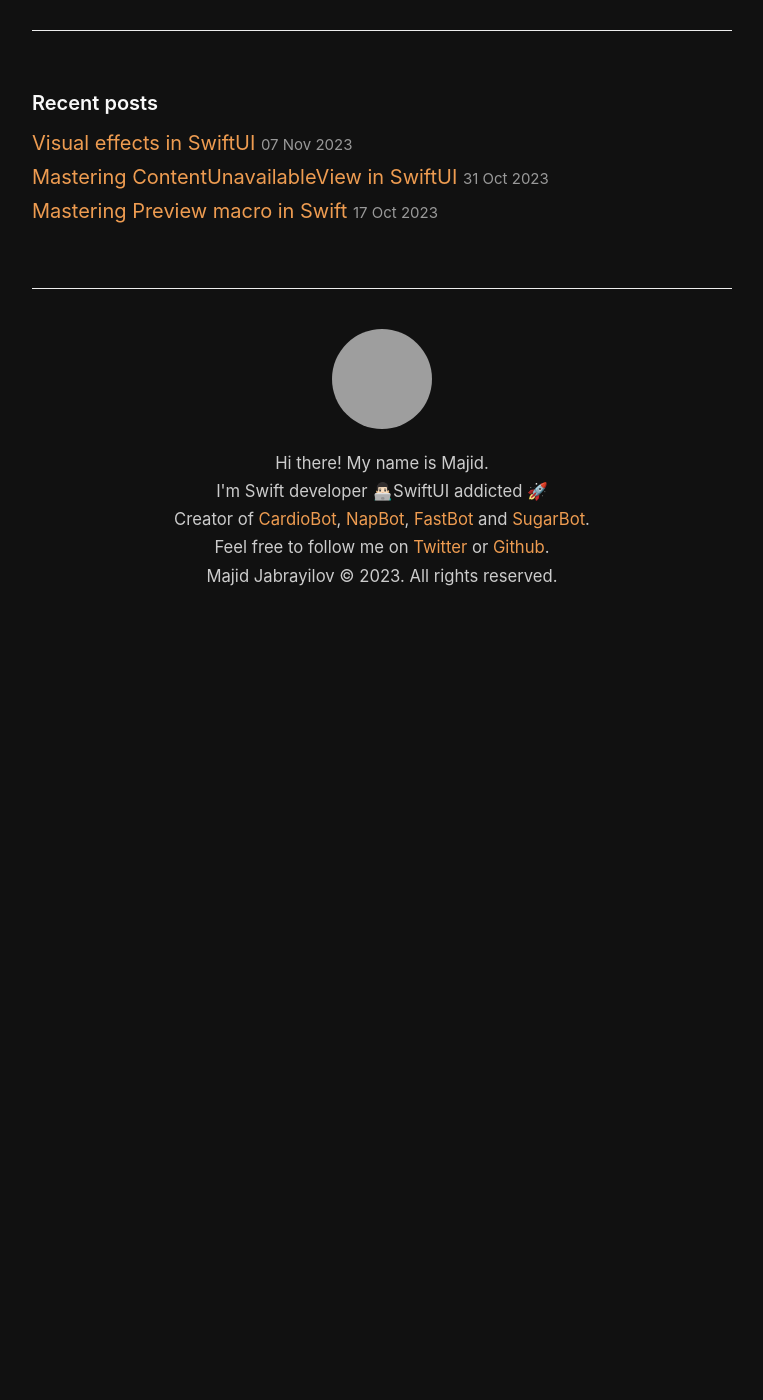
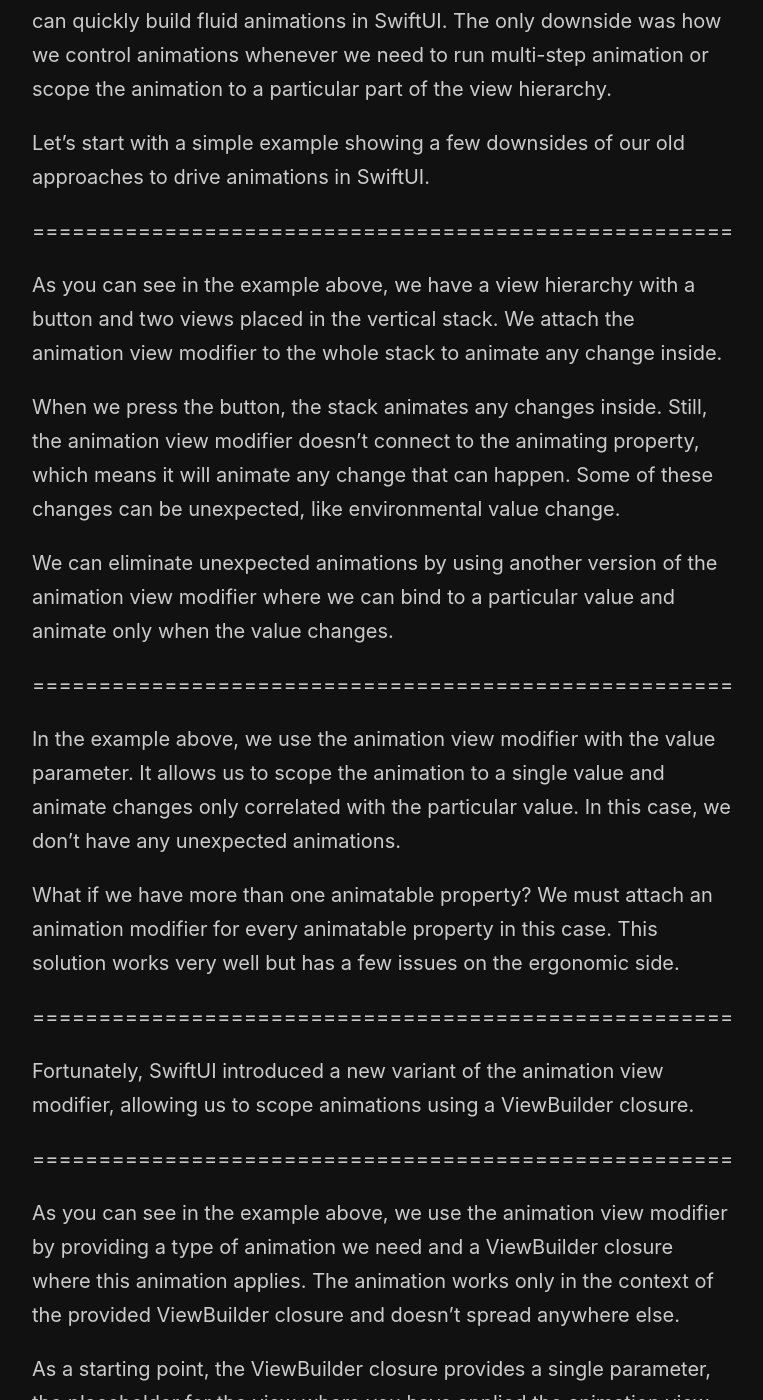
Before and after one commit to mecid/mecid.github.io, a Jekyll site: the page built from _posts/2023-11-21-scoped-animations-in-swiftui.md, in a window 1280 px wide and 1400 px high, scrolled down 306 px. Shown: the whole window, without its empty margins (258-1021 px from the left). Built offline with Jekyll 4.4.1, drawn with Linux system fonts in a browser that asks for light colours; before the commit the page ends 936 px from its top, so only the background shows below that; some of the changed text lies outside the part shown; grey boxes are pictures that could not be loaded.

Commit message:
scoped animations post content added

```diff
--- a/_posts/2023-11-21-scoped-animations-in-swiftui.md
+++ b/_posts/2023-11-21-scoped-animations-in-swiftui.md
@@ -2,3 +2,37 @@
 title: Scoped animations in SwiftUI
 layout: post
 ---
+
+Animations were the most powerful feature of SwiftUI from day one. You can quickly build fluid animations in SwiftUI. The only downside was how we control animations whenever we need to run multi-step animation or scope the animation to a particular part of the view hierarchy.
+
+Let's start with a simple example showing a few downsides of our old approaches to drive animations in SwiftUI.
+
+=====================================================
+
+As you can see in the example above, we have a view hierarchy with a button and two views placed in the vertical stack. We attach the animation view modifier to the whole stack to animate any change inside.
+
+When we press the button, the stack animates any changes inside. Still, the animation view modifier doesn't connect to the animating property, which means it will animate any change that can happen. Some of these changes can be unexpected, like environmental value change.
+
+We can eliminate unexpected animations by using another version of the animation view modifier where we can bind to a particular value and animate only when the value changes.
+
+=====================================================
+
+In the example above, we use the animation view modifier with the value parameter. It allows us to scope the animation to a single value and animate changes only correlated with the particular value. In this case, we don't have any unexpected animations.
+
+What if we have more than one animatable property? We must attach an animation modifier for every animatable property in this case. This solution works very well but has a few issues on the ergonomic side.
+
+=====================================================
+
+Fortunately, SwiftUI introduced a new variant of the animation view modifier, allowing us to scope animations using a ViewBuilder closure.
+
+=====================================================
+
+As you can see in the example above, we use the animation view modifier by providing a type of animation we need and a ViewBuilder closure where this animation applies. The animation works only in the context of the provided ViewBuilder closure and doesn't spread anywhere else.
+
+As a starting point, the ViewBuilder closure provides a single parameter, the placeholder for the view where you have applied the animation view modifier. It is safe to apply any view modifiers to your view inside the ViewBuilder closure and expect animation only for this code block.
+
+=====================================================
+
+As you can see, SwiftUI provides a similar way to maintain scoped transactions in the view hierarchy.
+
+This week, we have learned about a new approach for building precise and scoped animations in SwiftUI. Remember that it is available only on the latest platforms and is not backward compatible.
```
